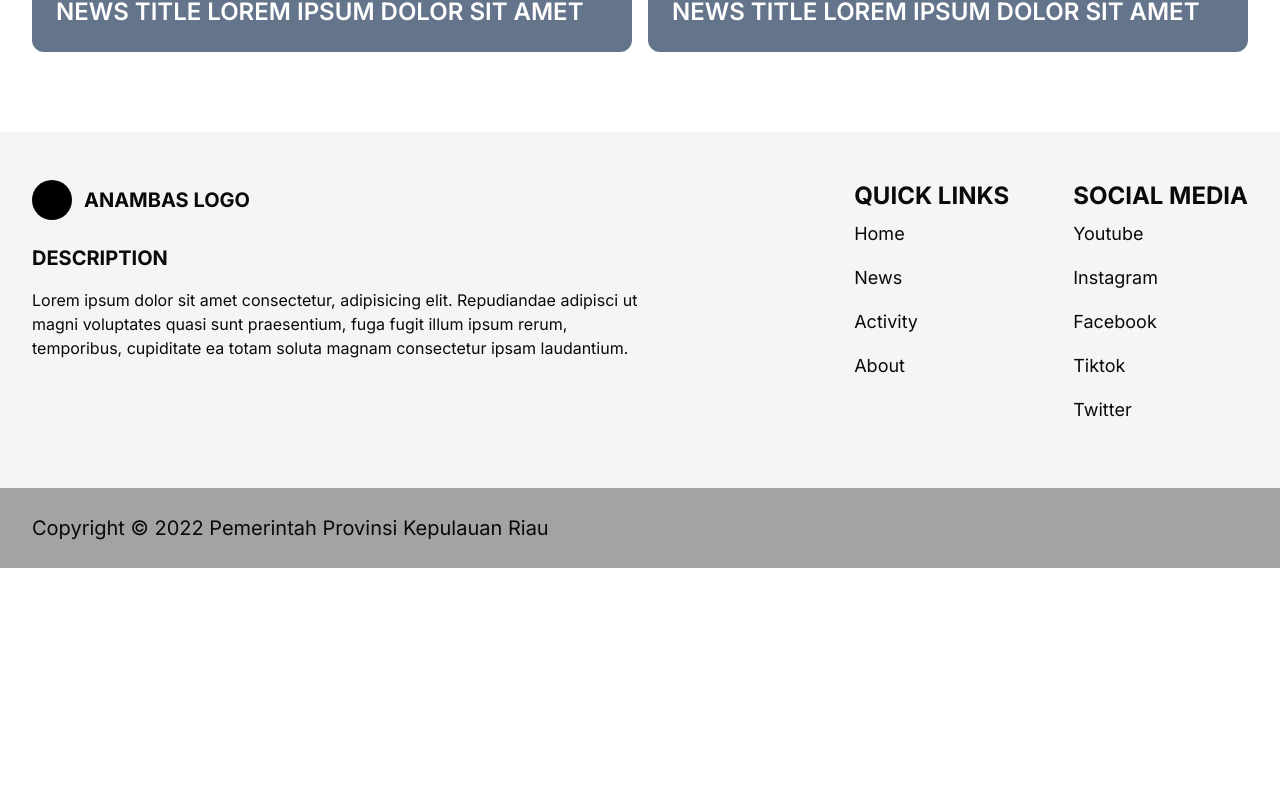
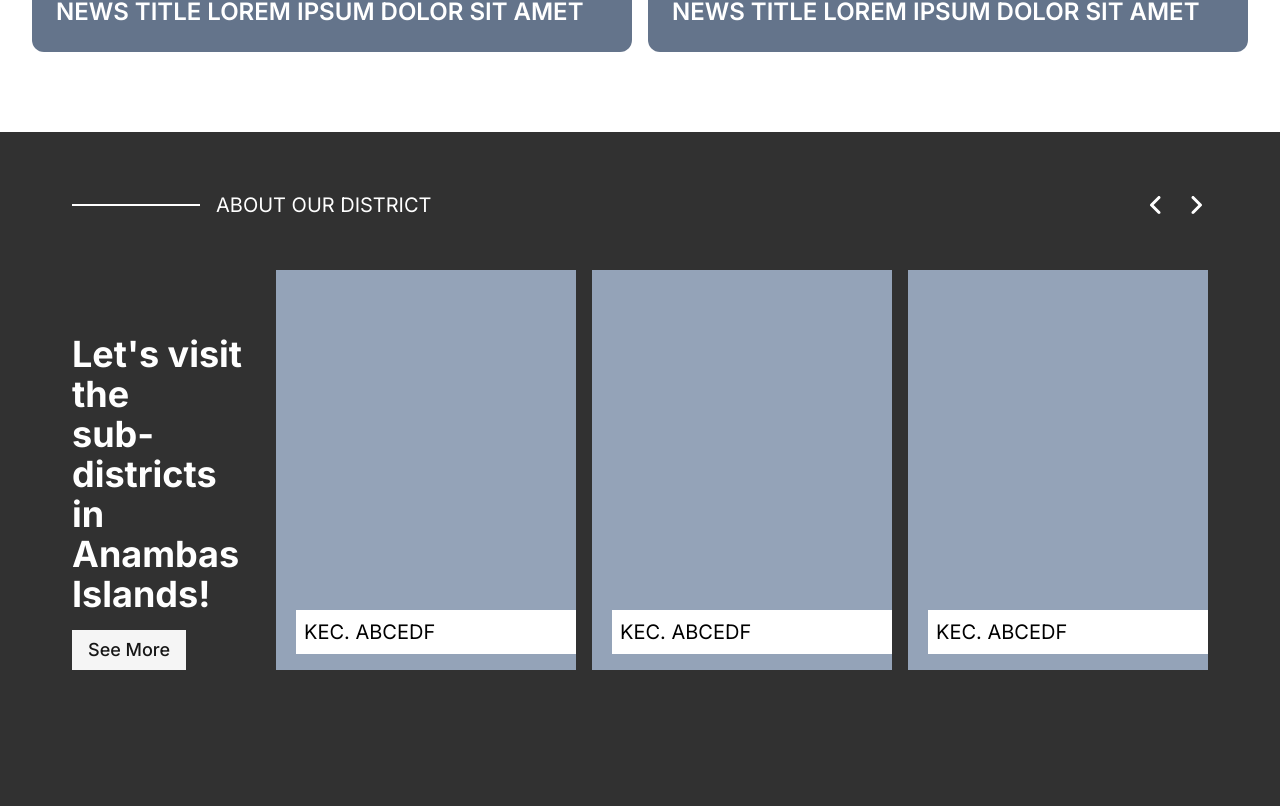
Before and after one commit to Rangga056/anambas-app, a Next.js app: page / in a window 1280 px wide. Shown: the part 2694-3500 px from the top of the page. Before the commit the page ends 3262 px from the top, so only its background shows below. Built offline with nearby package versions, Linux system fonts and the light colour scheme.

Commit message:
feat(Home Page): Add new activity component (NOT FINAL)

```diff
--- a/app/page.js
+++ b/app/page.js
@@ -1,4 +1,5 @@
 import Activity from "@/components/shared/Home/ActivitySection/Activity";
+import District from "@/components/shared/Home/DistrictSection/District";
 import Hero from "@/components/shared/Home/Hero";
 import Highlight from "@/components/shared/Home/Highlight";
 import News from "@/components/shared/Home/NewsSection/News";
@@ -29,6 +30,12 @@ export default function Home() {
       <div className="mt-20">
         <Activity />
       </div>
+
+      {/* Disctrict Component */}
+      {/*TODO: Still need to be changed */}
+      <div className="mt-20">
+        <District />
+      </div>
     </main>
   );
 }
--- /dev/null
+++ b/components/shared/Home/DistrictSection/District.jsx
@@ -0,0 +1,54 @@
+import React from "react";
+import SectionTag from "../../SectionTag";
+import { FaAngleLeft, FaAngleRight } from "react-icons/fa6";
+import { Button } from "@/components/ui/button";
+import DistrictCard from "./DistrictCard";
+
+//TODO: This component currently uses temporary placeholder contents
+//TODO: This compoent not yet responsive
+const District = () => {
+  return (
+    <div className="max-w-screen-2xl mx-auto bg-custom-black p-10 min-h-[700px]">
+      <div className="container">
+        <div className="w-full flex items-center justify-between text-white">
+          <SectionTag
+            name={"about our district"}
+            borderColor={"border-white"}
+          />
+          {/*TODO: Changes thiy to be navigation button or the slider */}
+          <div className="flex items-center gap-x-4 text-2xl">
+            <FaAngleLeft />
+            <FaAngleRight />
+          </div>
+        </div>
+
+        <div className="flex justify-between gap-x-8 mt-8">
+          {/* Left Section */}
+          <div className="text-white flex flex-col items-start gap-y-4">
+            <h1 className="font-bold text-4xl max-w-[320px] text-wrap mt-16">
+              Let's visit the
+              <br /> sub-districts in Anambas
+              <br /> Islands!
+            </h1>
+            <Button
+              className="capitalize rounded-none text-lg px-4 py-2"
+              variant="secondary"
+            >
+              see more
+            </Button>
+          </div>
+
+          {/* Right Section */}
+          {/*TODO: Create and add District slider here */}
+          <div className="flex item-center gap-x-4">
+            <DistrictCard />
+            <DistrictCard />
+            <DistrictCard />
+          </div>
+        </div>
+      </div>
+    </div>
+  );
+};
+
+export default District;
--- /dev/null
+++ b/components/shared/Home/DistrictSection/DistrictCard.jsx
@@ -0,0 +1,14 @@
+import React from "react";
+
+//TODO: This component only use temporary data please change when the API ready
+const DistrictCard = () => {
+  return (
+    <div className="bg-slate-400 w-[300px] aspect-square relative">
+      <div className="absolute bg-white text-black w-[280px] p-2 right-0 bottom-4 z-10">
+        <p className="uppercase text-xl">kec. abcedf</p>
+      </div>
+    </div>
+  );
+};
+
+export default DistrictCard;
--- a/components/shared/SectionTag.jsx
+++ b/components/shared/SectionTag.jsx
@@ -1,10 +1,10 @@
 import React from "react";
 import { Separator } from "../ui/separator";
 
-const SectionTag = ({ name }) => {
+const SectionTag = ({ name, borderColor = "border-black" }) => {
   return (
     <div className="flex items-center gap-x-4">
-      <Separator className="w-32 my-8 border border-black" />
+      <Separator className={`w-32 my-8 border ${borderColor}`} />
       <span className="uppercase text-xl">{name}</span>
     </div>
   );
--- a/tailwind.config.js
+++ b/tailwind.config.js
@@ -26,6 +26,7 @@ module.exports = {
       colors: {
         custom: {
           gray: "#D9D9D9",
+          black: "#313131",
         },
         border: "hsl(var(--border))",
         input: "hsl(var(--input))",
```
